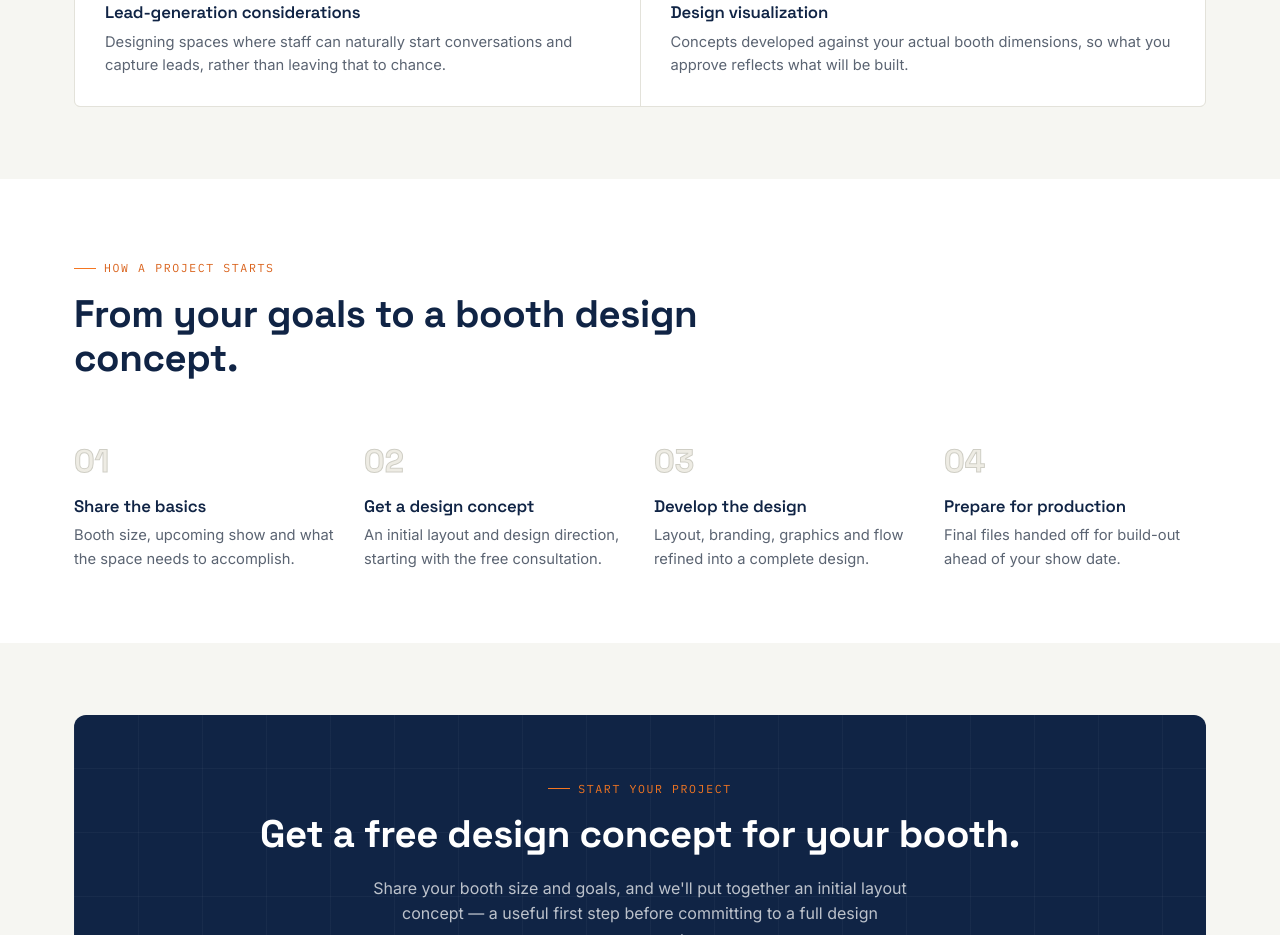
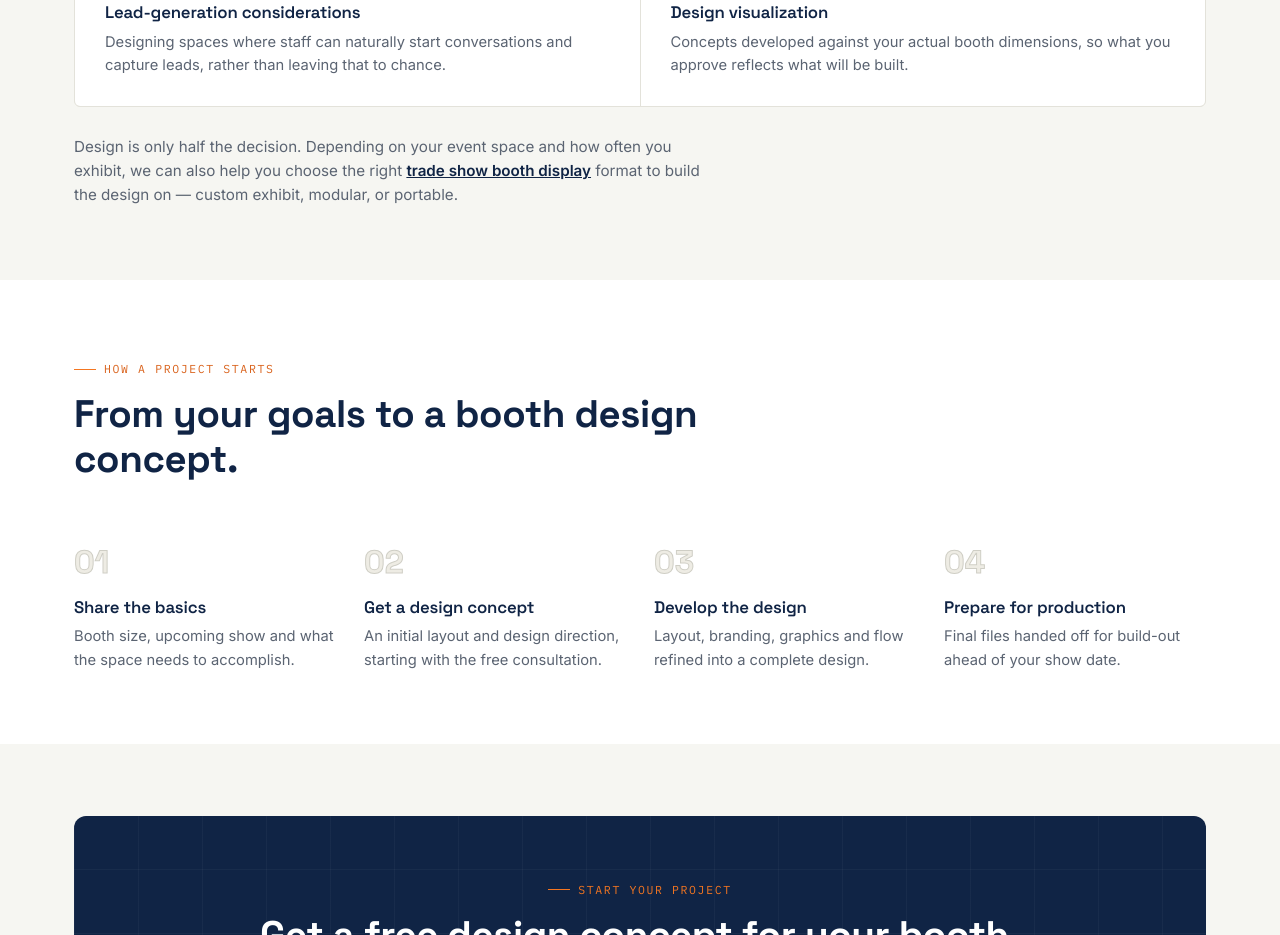
Before and after one commit to bakhtawardurranii-cmd/3, a plain HTML site: page custom-trade-show-booth-design.html in a window 1280 px wide. Shown: the part 2120-3055 px from the top of the page. Drawn offline with Linux system fonts and the light colour scheme.

Commit message:
Add files via upload

```diff
--- a/custom-trade-show-booth-design.html
+++ b/custom-trade-show-booth-design.html
@@ -201,6 +201,8 @@
           <p>Concepts developed against your actual booth dimensions, so what you approve reflects what will be built.</p>
         </div>
       </div>
+
+      <p style="max-width:68ch; margin-top:28px; font-size:.95rem; color:var(--muted);">Design is only half the decision. Depending on your event space and how often you exhibit, we can also help you choose the right <a href="trade-show-booth-displays.html" style="color:var(--navy);font-weight:600;text-decoration:underline;">trade show booth display</a> format to build the design on — custom exhibit, modular, or portable.</p>
     </div>
   </section>
 
```
